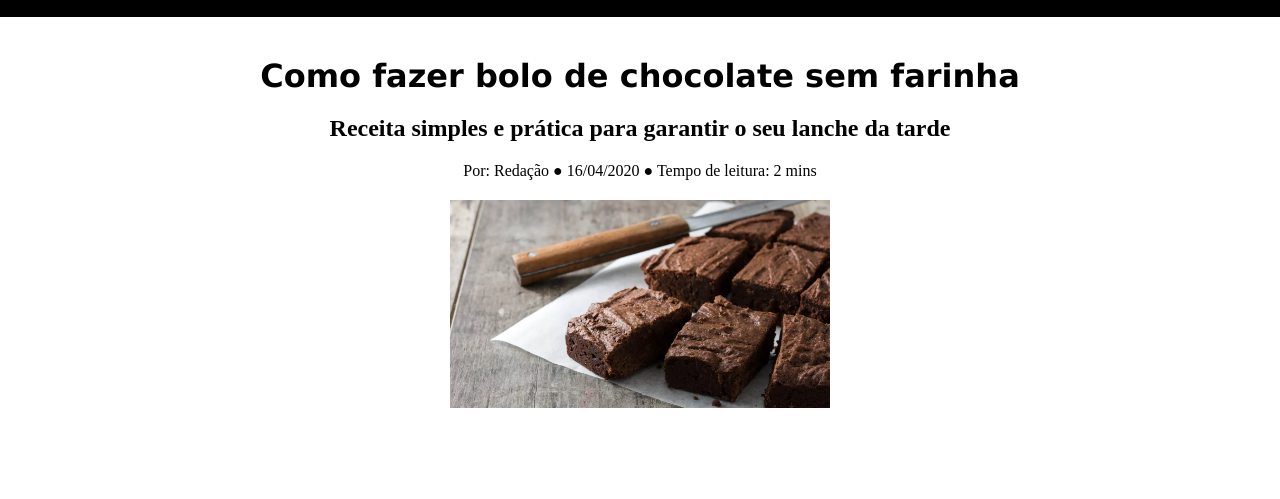
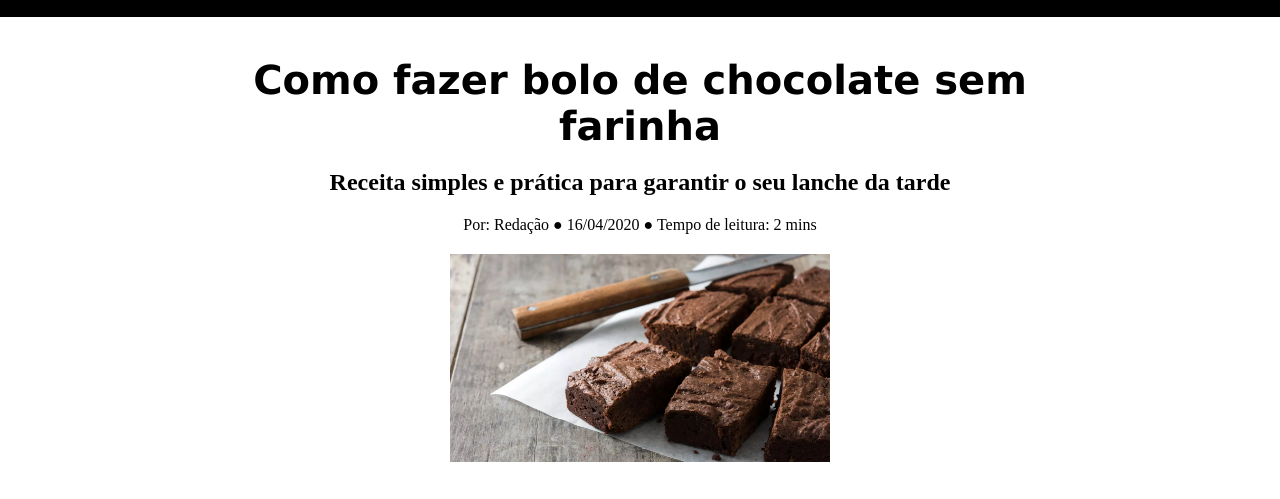
Before and after one commit to monica-rsilva/lima-receita-bolo, a plain HTML site: page index.html in a window 1280 px wide. Shown: the part 83-582 px from the top of the page. Drawn offline with Linux system fonts and the light colour scheme.

Commit message:
centralizando fonte

```diff
--- a/style.css
+++ b/style.css
@@ -35,9 +35,11 @@ main {
 /*px,pt,em,rem usado para tamanhos de letras */
 .titulo {
     font-family: 'Lucida Sans', 'Lucida Sans Regular', 'Lucida Grande', 'Lucida Sans Unicode', Geneva, Verdana, sans-serif;
-    font-size: 32px;
+    font-size: 40px;
     font-weight:900;
     color: #000000;
+    width: 800px;
+    text-align: center;
 }
 .fotobolo {
     width: 380px;
```
